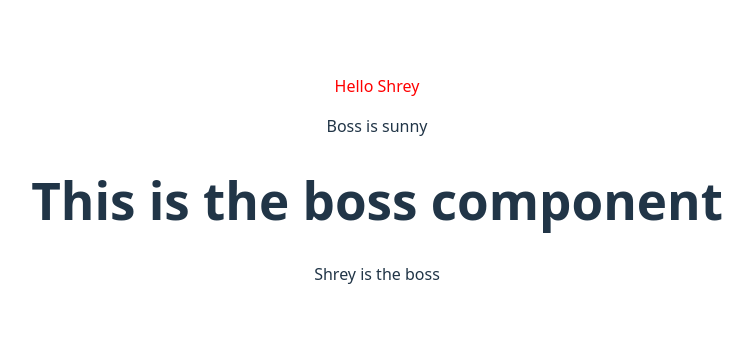
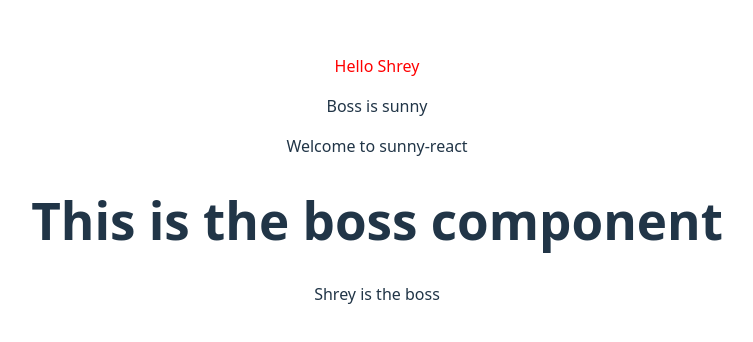
Before and after one commit to Sethiashrey/React-Learning, a React (Vite) app: page / in a window 1280 px wide. Shown: the part 220-562 px from the top of the page, without its empty margins (263-1016 px from the left). Built offline with nearby package versions, Linux system fonts and the light colour scheme.

Commit message:
Add paragraph

```diff
--- a/src/Hello.jsx
+++ b/src/Hello.jsx
@@ -4,6 +4,7 @@ function Hello({name11,color}){
         <>
           <p style={styles}>Hello {name11}</p>
           <p>Boss is sunny</p>
+          <p>Welcome to sunny-react</p>
         </>
     )
 }
```
